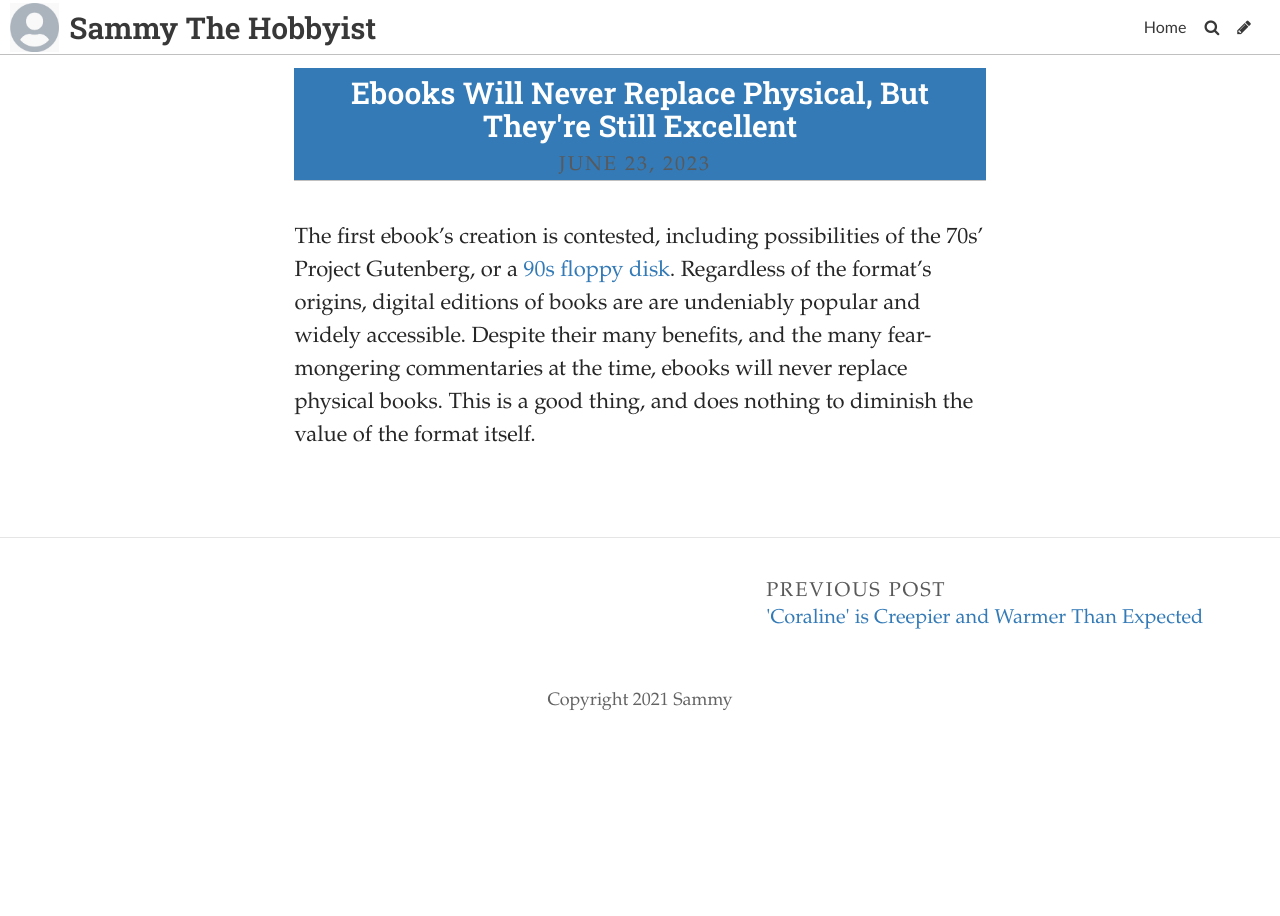
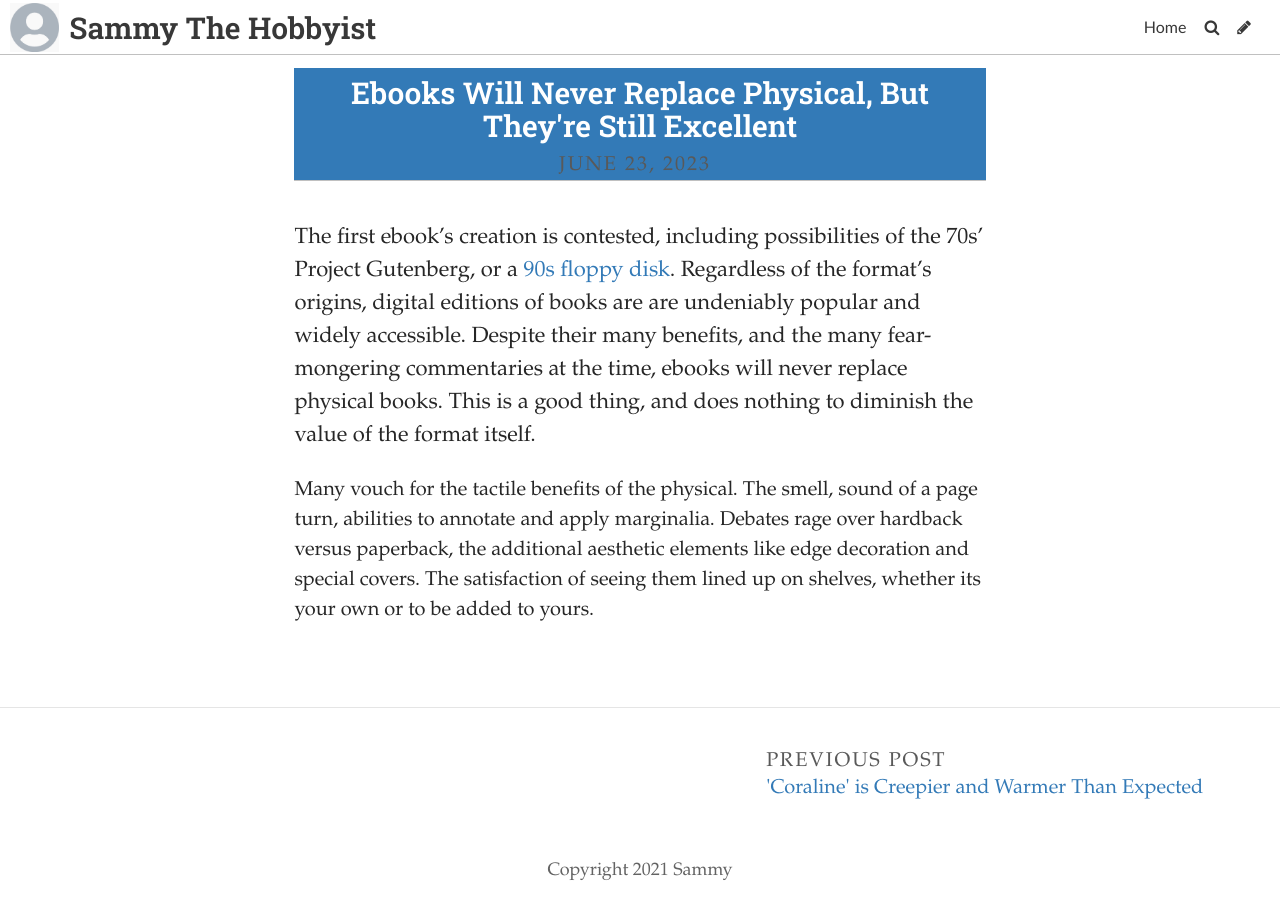
Before and after one commit to SammySpinsAYarn/Blog, a Jekyll site: the page built from _posts/2023-06-22-need-to-think-fast.md, in a window 1280 px wide. Built offline with Jekyll 4.4.1, drawn with Linux system fonts in a browser that asks for light colours; some web fonts are replaced.

Commit message:
Update Post “2023-06-22-need-to-think-fast”

```diff
--- a/_posts/2023-06-22-need-to-think-fast.md
+++ b/_posts/2023-06-22-need-to-think-fast.md
@@ -6,3 +6,5 @@ title_color: "#ffffff"
 comments: false
 ---
 The first ebook's creation is contested,  including possibilities of the 70s' Project Gutenberg, or a [90s floppy disk](https://www.theguardian.com/books/2014/mar/12/ebooks-begin-medium-reading-peter-james). Regardless of the format's origins, digital editions of books are are undeniably popular and widely accessible. Despite their many benefits, and the many fear-mongering commentaries at the time, ebooks will never replace physical books. This is a good thing, and does nothing to diminish the value of the format itself.
+
+Many vouch for the tactile benefits of the physical. The smell, sound of a page turn, abilities to annotate and apply marginalia. Debates rage over hardback versus paperback, the additional aesthetic elements like edge decoration and special covers. The satisfaction of seeing them lined up on shelves, whether its your own or to be added to yours.
```
